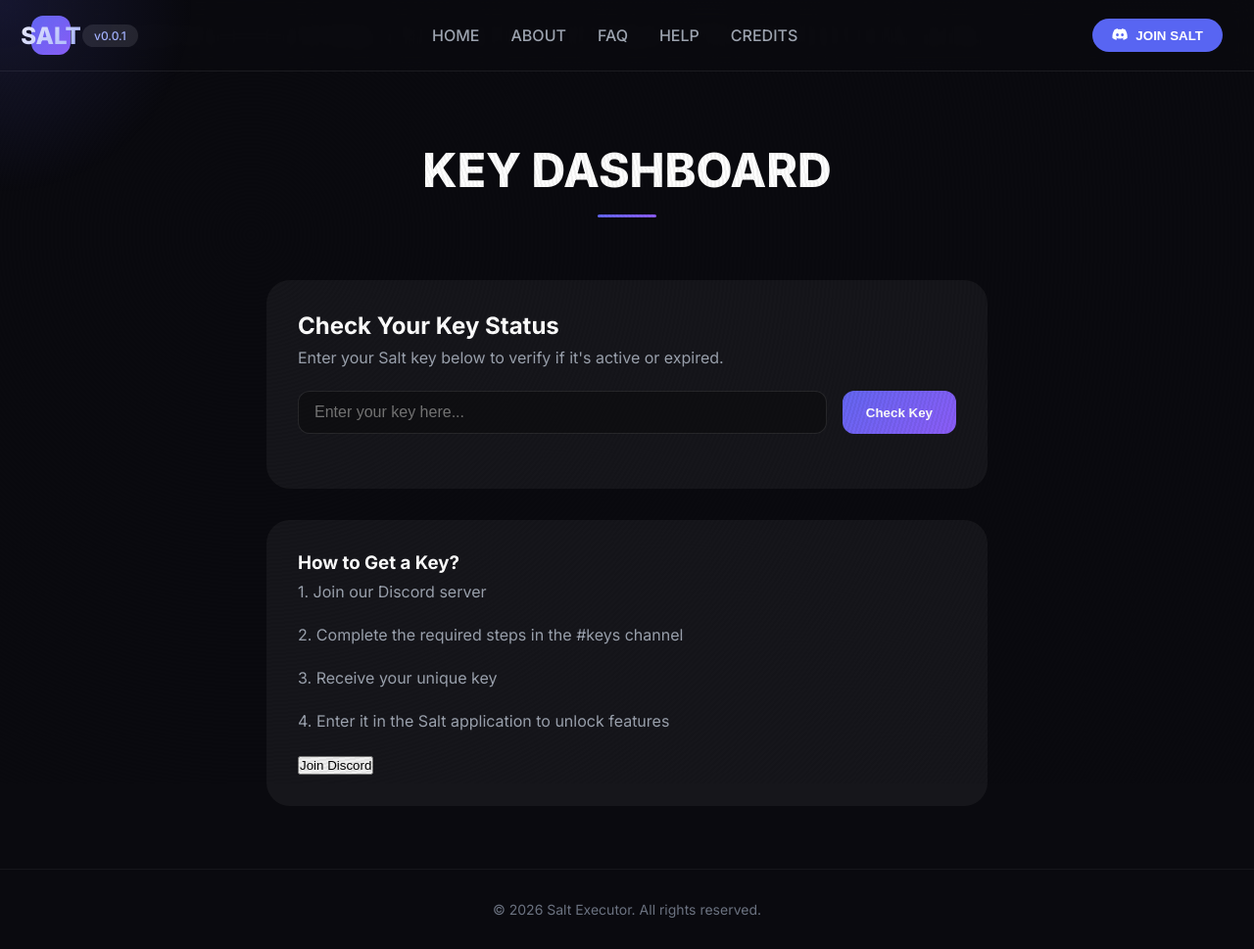
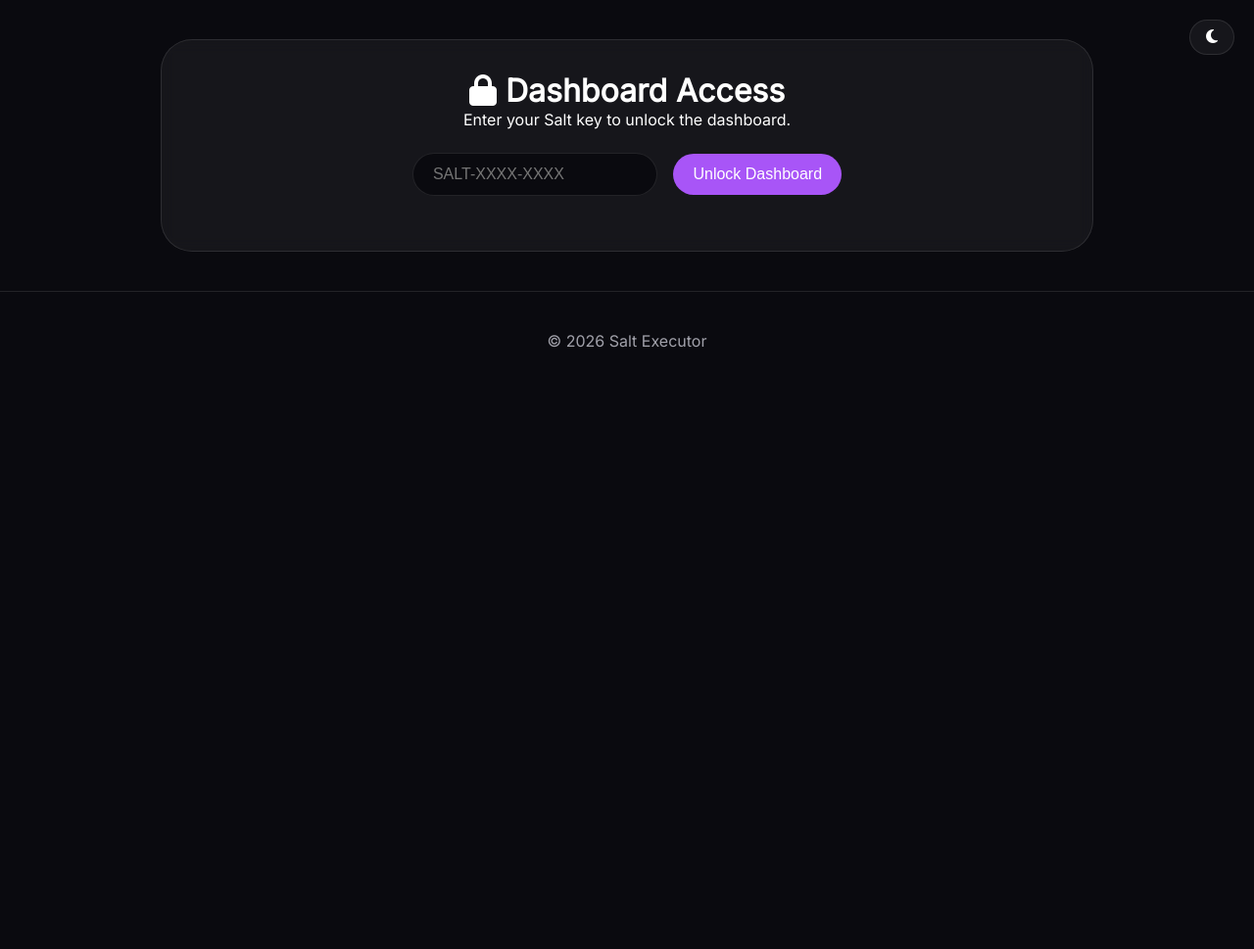
Before and after one commit to quonjassem-wq/Salt, a website: page dashboard.html in a window 1280 px wide. Shown: the whole page at 98% size. After the commit the page ends 800 px from the top, so only its background shows below. Drawn offline with Linux system fonts and the light colour scheme.

Commit message:
Update dashboard.html

```diff
--- a/dashboard.html
+++ b/dashboard.html
@@ -3,111 +3,96 @@
 <head>
     <meta charset="UTF-8">
     <meta name="viewport" content="width=device-width, initial-scale=1.0">
-    <title>Key Dashboard | Salt Executor</title>
-    <link href="https://fonts.googleapis.com/css2?family=Inter:wght@300;400;500;600;700;800&display=swap" rel="stylesheet">
-    <link rel="stylesheet" href="style.css">
+    <title>Dashboard | Salt Executor</title>
+    <link href="https://fonts.googleapis.com/css2?family=Inter:opsz,wght@14..32,300;400;500;600;700;800&display=swap" rel="stylesheet">
     <link rel="stylesheet" href="https://cdnjs.cloudflare.com/ajax/libs/font-awesome/6.5.1/css/all.min.css">
+    <style>
+        * { margin: 0; padding: 0; box-sizing: border-box; }
+        :root {
+            --bg: #0a0a0f; --surface: rgba(255,255,255,0.05); --text: #fff; --text-sec: #a1a1aa; --border: rgba(255,255,255,0.1); --accent: #a855f7;
+        }
+        body.light { --bg: #f4f4f9; --surface: rgba(0,0,0,0.05); --text: #111; --text-sec: #3f3f46; --border: rgba(0,0,0,0.1); --accent: #7c3aed; }
+        body { font-family: 'Inter', sans-serif; background: var(--bg); color: var(--text); transition: 0.3s; }
+        .container { max-width: 1000px; margin: 0 auto; padding: 40px 24px; }
+        .card { background: var(--surface); border: 1px solid var(--border); border-radius: 32px; padding: 32px; text-align: center; backdrop-filter: blur(8px); }
+        input, button { padding: 12px 20px; border-radius: 60px; border: none; font-size: 1rem; }
+        input { background: var(--bg); border: 1px solid var(--border); color: var(--text); width: 250px; margin-right: 12px; }
+        button { background: var(--accent); color: white; cursor: pointer; transition: 0.2s; }
+        button:hover { transform: scale(1.02); }
+        .hidden-content { display: none; margin-top: 40px; }
+        .stat-card { background: var(--surface); border-radius: 24px; padding: 20px; margin-top: 20px; }
+        footer { text-align: center; padding: 40px; border-top: 1px solid var(--border); color: var(--text-sec); }
+        .theme-toggle { position: fixed; top: 20px; right: 20px; background: var(--surface); border: 1px solid var(--border); border-radius: 40px; padding: 8px 16px; cursor: pointer; }
+        .error { color: #ef4444; margin-top: 16px; }
+        .success { color: #10b981; }
+    </style>
 </head>
 <body>
-    <div class="cursor-glow"></div>
-    <div class="noise-overlay"></div>
+    <button class="theme-toggle" id="themeToggle"><i class="fas fa-moon"></i></button>
+    <div class="container">
+        <div class="card">
+            <h1><i class="fas fa-lock"></i> Dashboard Access</h1>
+            <p>Enter your Salt key to unlock the dashboard.</p>
+            <div style="margin: 24px 0;">
+                <input type="text" id="keyInput" placeholder="SALT-XXXX-XXXX">
+                <button id="unlockBtn">Unlock Dashboard</button>
+            </div>
+            <div id="message"></div>
+        </div>
 
-    <nav class="navbar">
-        <div class="nav-container">
-            <div class="nav-logo">
-                <div class="logo-placeholder">
-                    <img src="image.png" alt="Salt Logo" id="site-logo" style="display: none;">
-                    <div class="logo-text" id="logo-text">SALT</div>
-                </div>
-                <span class="version-badge">v0.0.1</span>
-            </div>
-            <div class="nav-links">
-                <a href="index.html">HOME</a>
-                <a href="about.html">ABOUT</a>
-                <a href="faq.html">FAQ</a>
-                <a href="help.html">HELP</a>
-                <a href="credits.html">CREDITS</a>
-            </div>
-            <div class="nav-actions">
-                <button class="discord-btn" onclick="window.open('https://discord.gg/yZyHEugsPF', '_blank')">
-                    <i class="fab fa-discord"></i> JOIN SALT
-                </button>
-                <button class="mobile-menu-btn" id="mobileMenuBtn">
-                    <i class="fas fa-bars"></i>
-                </button>
+        <div id="dashboardContent" class="hidden-content">
+            <div class="stat-card">
+                <h2><i class="fas fa-chart-line"></i> Welcome to your Salt Dashboard</h2>
+                <p>Your key is active. Here you can manage your subscription and view stats.</p>
+                <hr style="margin: 20px 0; border-color: var(--border);">
+                <h3>Your Key Info</h3>
+                <p id="keyInfo">Loading...</p>
+                <button class="btn-outline" onclick="window.location.href='/'">Back to Home</button>
             </div>
         </div>
-    </nav>
-
-    <main>
-        <section class="page-header">
-            <h1 class="page-title">KEY DASHBOARD</h1>
-            <div class="page-divider"></div>
-        </section>
-
-        <section class="dashboard-content">
-            <div class="key-input-card">
-                <h2>Check Your Key Status</h2>
-                <p>Enter your Salt key below to verify if it's active or expired.</p>
-                <div class="input-group">
-                    <input type="text" id="keyInput" placeholder="Enter your key here...">
-                    <button id="checkKeyBtn">Check Key</button>
-                </div>
-                <div id="keyStatus" class="key-status"></div>
-            </div>
-
-            <div class="info-card">
-                <h3>How to Get a Key?</h3>
-                <p>1. Join our Discord server</p>
-                <p>2. Complete the required steps in the #keys channel</p>
-                <p>3. Receive your unique key</p>
-                <p>4. Enter it in the Salt application to unlock features</p>
-                <button class="discord-btn-small" onclick="window.open('https://discord.gg/yZyHEugsPF', '_blank')">Join Discord</button>
-            </div>
-        </section>
-    </main>
-
-    <footer>
-        <p>&copy; 2026 Salt Executor. All rights reserved.</p>
-    </footer>
+    </div>
+    <footer>&copy; 2026 Salt Executor</footer>
 
     <script>
-        document.getElementById('checkKeyBtn').addEventListener('click', async () => {
-            const key = document.getElementById('keyInput').value.trim();
-            const statusDiv = document.getElementById('keyStatus');
+        const unlockBtn = document.getElementById('unlockBtn');
+        const keyInput = document.getElementById('keyInput');
+        const messageDiv = document.getElementById('message');
+        const dashboardDiv = document.getElementById('dashboardContent');
 
-            if (!key) {
-                statusDiv.innerHTML = '<div class="status-error">Please enter a key.</div>';
-                return;
+        async function checkKey(key) {
+            try {
+                const res = await fetch(`/api/check-key?key=${encodeURIComponent(key)}`);
+                const data = await res.json();
+                if (data.valid) {
+                    messageDiv.innerHTML = `<span class="success"><i class="fas fa-check-circle"></i> Key valid! Loading dashboard...</span>`;
+                    dashboardDiv.style.display = 'block';
+                    document.getElementById('keyInfo').innerHTML = `Key: ${key}<br>Expires: ${new Date(data.expiry).toLocaleString()}<br>Status: Active`;
+                } else {
+                    messageDiv.innerHTML = `<span class="error"><i class="fas fa-times-circle"></i> ${data.message || 'Invalid or expired key'}</span>`;
+                    dashboardDiv.style.display = 'none';
+                }
+            } catch (err) {
+                messageDiv.innerHTML = `<span class="error">Error connecting to server.</span>`;
             }
+        }
 
-            statusDiv.innerHTML = '<div class="status-loading">Checking key...</div>';
+        unlockBtn.onclick = () => {
+            const key = keyInput.value.trim();
+            if(!key) { messageDiv.innerHTML = '<span class="error">Enter a key.</span>'; return; }
+            checkKey(key);
+        };
 
-            try {
-                const response = await fetch(`/api/check-key?key=${encodeURIComponent(key)}`);
-                const data = await response.json();
-
-                if (data.valid) {
-                    const expiryDate = new Date(data.expiry);
-                    statusDiv.innerHTML = `
-                        <div class="status-valid">
-                            <i class="fas fa-check-circle"></i>
-                            Key is VALID!<br>
-                            Expires: ${expiryDate.toLocaleString()}
-                        </div>
-                    `;
-                } else {
-                    statusDiv.innerHTML = `
-                        <div class="status-invalid">
-                            <i class="fas fa-times-circle"></i>
-                            ${data.message || 'Key is INVALID or has expired.'}
-                        </div>
-                    `;
-                }
-            } catch (error) {
-                statusDiv.innerHTML = '<div class="status-error">Error checking key. Please try again.</div>';
-            }
-        });
+        // Theme
+        const toggle = document.getElementById('themeToggle');
+        const currentTheme = localStorage.getItem('theme') || 'dark';
+        if(currentTheme === 'light') document.body.classList.add('light');
+        toggle.innerHTML = currentTheme === 'light' ? '<i class="fas fa-sun"></i>' : '<i class="fas fa-moon"></i>';
+        toggle.onclick = () => {
+            document.body.classList.toggle('light');
+            const isLight = document.body.classList.contains('light');
+            localStorage.setItem('theme', isLight ? 'light' : 'dark');
+            toggle.innerHTML = isLight ? '<i class="fas fa-sun"></i>' : '<i class="fas fa-moon"></i>';
+        };
     </script>
 </body>
 </html>
```
